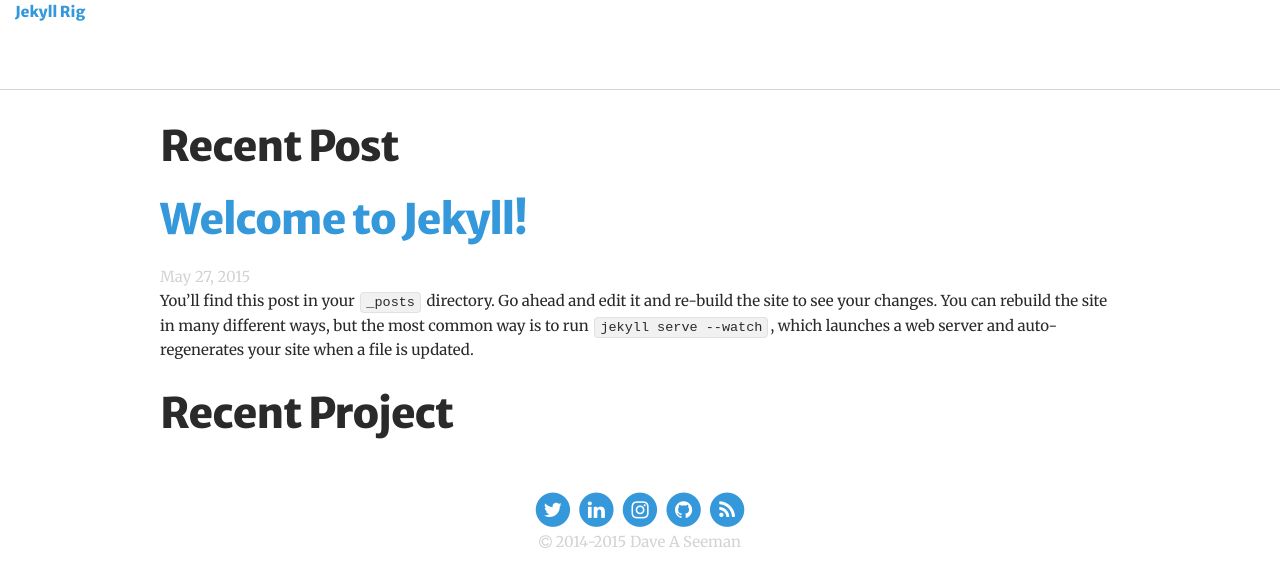
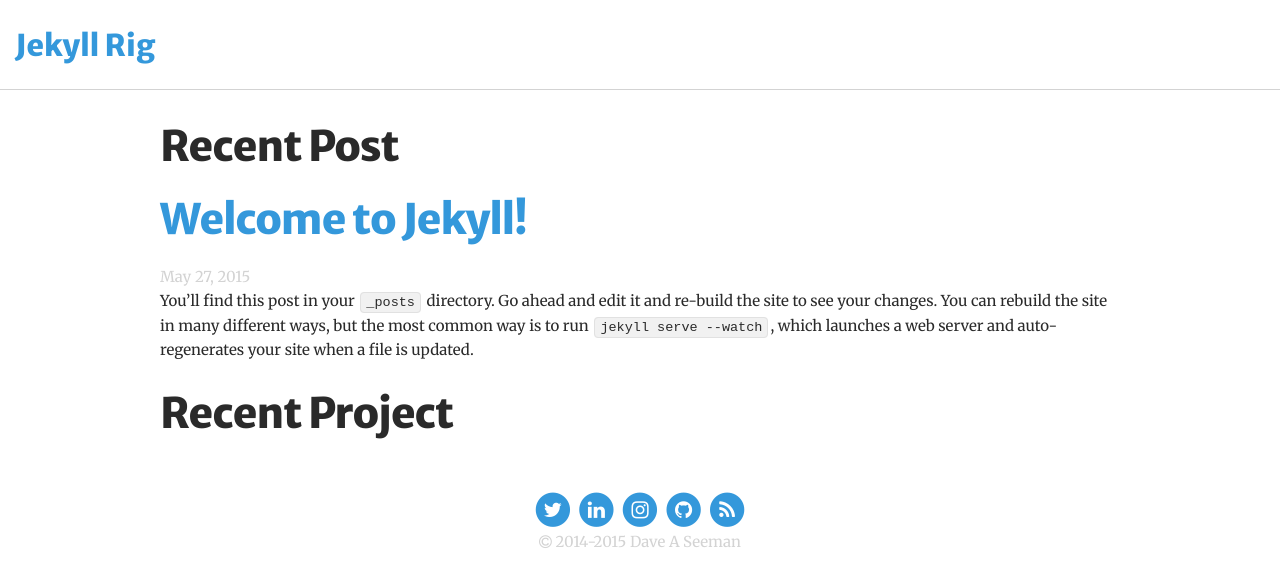
Before and after one commit to daveas/jekyll-template, a Jekyll site: the page built from index.html, in a window 1280 px wide. Shown: the top 587 px of the page. Built offline with Jekyll 4.4.1, drawn with Linux system fonts in a browser that asks for light colours; nearby versions of some CDN libraries.

Commit message:
Update _header.scss

```diff
--- a/_sass/_header.scss
+++ b/_sass/_header.scss
@@ -6,16 +6,16 @@
   padding: 0 $spacing-unit/2;
 }
 
-// .site-title {
-//   font-size: $spacing-unit;
-//   line-height: $spacing-unit*3;
-//   float: left;
-//   @include plain-link($text-color);
+.site-title {
+  font-size: $spacing-unit;
+  line-height: $spacing-unit*3;
+  float: left;
+  // @include plain-link($text-color);
 
-//   img {
-//     height: 80px;
-//   }
-// }
+  img {
+    height: 80px;
+  }
+}
 
 .site-nav {
   position: absolute;
```
